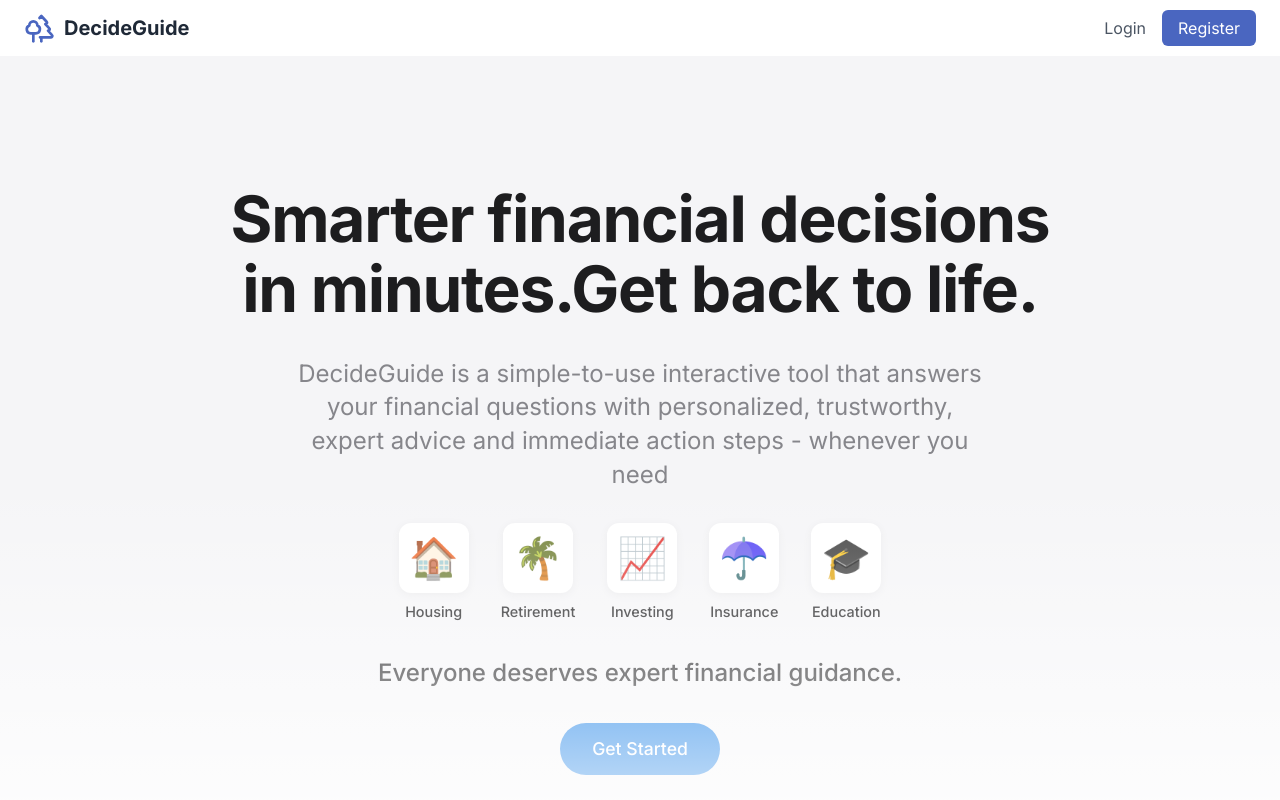
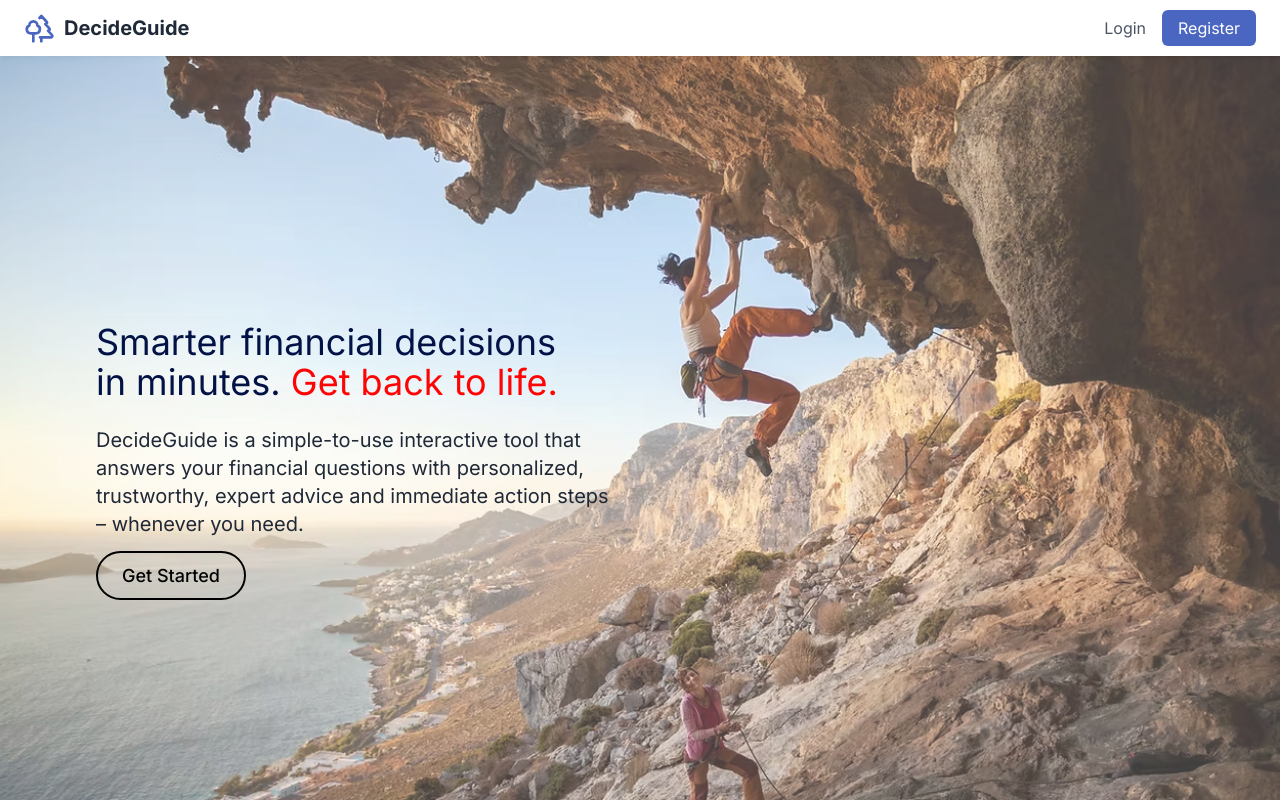
Before and after one commit to devsugar-money/DGEmerald, a React (Vite) app: page / in a window 1280 px wide. Built offline with nearby package versions, Linux system fonts and the light colour scheme; no server answers.

Commit message:
landing and questionaire page

```diff
--- a/src/pages/Landing.tsx
+++ b/src/pages/Landing.tsx
@@ -1,18 +1,75 @@
-import React from 'react';
-import { Link } from 'react-router-dom';
-import '../styles/landing.css';
+import React from "react";
+import { Link } from "react-router-dom";
+import "../styles/landing.css";
 
 const Landing: React.FC = () => {
   return (
     <div className="landing-container" data-testid="landing-page">
       {/* Hero Section - Clean, minimalist background with subtle gradient */}
-      <section className="hero-section">
-        <div className="content-container">
-          <h1 className="hero-title">
-          Smarter financial decisions<br />in minutes.Get back to life.
-          </h1>
-          <p className="hero-subtitle">
-          DecideGuide is a simple-to-use interactive tool that answers your financial questions with personalized, trustworthy, expert advice and immediate action steps - whenever you need
+      <div className="w-full min-h-screen">
+        <div className="relative h-[100vh] w-full">
+          {/* Background Image with Overlay */}
+          <div className="absolute inset-0">
+            <img
+              src="/landingBg.jpg"
+              alt="Background"
+              className="w-full h-full object-cover opacity-75"
+            />
+          </div>
+
+          {/* Content */}
+          <div className="relative z-10 flex flex-col pl-24 justify-center h-full px-6 text-center text-black">
+            {/* Main Text */}
+            <div className="max-w-[520px] text-start">
+              <h1 className="text-3xl sm:text-4xl font-normal text-[#021247] leading-snug">
+                Smarter financial decisions <br />
+                in minutes.{" "}
+                <span className="text-[#FF0404]">Get back to life.</span>
+              </h1>
+              <p className="mt-6 text-lg sm:text-xl text-gray-800">
+                DecideGuide is a simple-to-use interactive tool that answers
+                your financial questions with personalized, trustworthy, expert
+                advice and immediate action steps – whenever you need.
+              </p>
+
+              {/* CTA Buttons */}
+
+              <div className="mt-6">
+                <Link
+                  to="/register"
+                  className="px-6 py-3 border-2 border-black rounded-full text-lg font-medium hover:bg-black hover:text-white transition"
+                >
+                  Get Started
+                </Link>
+              </div>
+              {/* <div className="mt-8 flex flex-wrap gap-4 justify-center">
+                <button className="bg-blue-900 text-white px-6 py-3 rounded-full font-semibold hover:bg-blue-800">
+                  Sign up for early access
+                </button>
+                <button className="bg-blue-900 text-white px-6 py-3 rounded-full font-semibold hover:bg-blue-800">
+                  Try a free demo now
+                </button>
+              </div> */}
+
+              {/* Learn More */}
+              {/* <div className="mt-10">
+                <a
+                  href="#"
+                  className="text-gray-700 hover:text-gray-900 text-lg"
+                >
+                  Learn more <br />
+                </a>
+              </div> */}
+            </div>
+          </div>
+        </div>
+        <div className="bg-[#e6effa] text-center py-16 px-4">
+          <h2 className="text-2xl sm:text-3xl font-semibold text-gray-900">
+            DecideGuide is your personal digital financial advisor
+          </h2>
+
+          <p className="mt-6 text-lg text-gray-700">
+            Everyone faces lots of financial decisions.
           </p>
 
           {/* Modern Icon Row */}
@@ -49,50 +106,55 @@ const Landing: React.FC = () => {
             </div>
           </div>
 
-          <p className="hero-message">
+          <p className="mt-6 text-lg text-gray-700">
             Everyone deserves expert financial guidance.
           </p>
 
-          <div className="cta-container">
-            <Link to="/register" className="primary-button">
-              Get Started
-            </Link>
-          </div>
+          <p className="mt-6 text-2xl text-gray-700 max-w-xl mx-auto">
+            "Do it myself" doesn't mean do it alone
+          </p>
         </div>
-      </section>
+      </div>
 
-      {/* "Do-it-myself" Section */}
-      <section className="minimal-section">
-        <div className="content-container">
-          <h2 className="section-title">
-            "Do it myself" doesn't mean do it alone
-          </h2>
-        </div>
-      </section>
+      {/* DecideGuide in Action Section - Blue Background */}
+      <section className="bg-[#4865B2] py-16 text-white">
+        <div className="max-w-6xl mx-auto px-4 text-center">
+          <h2 className="text-3xl font-bold mb-8">DecideGuide in Action</h2>
+          <h3 className="text-2xl mb-4">
+            Harry and Sally have the same question:
+          </h3>
+          <p className="text-2xl font-semibold text-[#FFD700] mb-4">
+            Do I need life insurance or disability insurance?
+          </p>
+          <p className="text-xl mb-8">
+            but different personal circumstances and goals
+          </p>
+          <div className="w-1/4 h-[1px] bg-white mx-auto mb-8"></div>
+          <p className="text-xl mb-12">
+            With just 1 question DecideGuide creates the right unique decision
+            path
+          </p>
 
-      {/* Fiduciary Section - Blue background matching reference image */}
-      <section className="fiduciary-section">
-        <div className="content-container">
-          <h2 className="section-title light">
-            DecideGuide is built on science by fiduciary financial experts
-          </h2>
-          <p className="section-subtitle light">
-            Only fiduciaries are legally and ethically required to put your best interest first
+          <p className="text-lg mx-auto max-w-4xl">
+            It's time to enroll in employee benefits. Harry and Sally must
+            decide whether to pay for life or disability insurance. They start
+            by searching online. Facing 32 million results they turn to
+            DecideGuide. With just one question DecideGuide leads Harry and
+            Sally down unique personal smart decision paths designed to achieve
+            their individual goals.
           </p>
-          <div className="cta-container">
-            <Link to="/register" className="secondary-button">
-              Put DecideGuide to Work for You
-            </Link>
-          </div>
         </div>
       </section>
 
       {/* Decision Flow Diagram Section - Styled to match reference image */}
-      <section className="flow-section">
-        <div className="content-container">
+      <section className="flow-section flex-col justify-center items-center gap-3">
+        {/* <div className="content-container">
           <div className="text-container">
             <h2 className="section-title">See how DecideGuide works</h2>
-            <p className="section-subtitle">Our personalized decision path helps you make the right choices based on your unique circumstances</p>
+            <p className="section-subtitle">
+              Our personalized decision path helps you make the right choices
+              based on your unique circumstances
+            </p>
           </div>
           <div className="image-container">
             <div className="flow-diagram">
@@ -105,35 +167,28 @@ const Landing: React.FC = () => {
               <div className="flow-node end">Tailored Recommendations</div>
             </div>
           </div>
+        </div> */}
+        <div className="p-4">
+          <span className="text-[1.3rem] font-normal">Welcome to DecideGuide! How can we help?</span>
         </div>
+        <img src="/flow-diagram.png" className="max-w-1/2 w-1/2 " />
       </section>
 
-      {/* DecideGuide in Action Section - Blue Background */}
-      <section className="bg-[#4865B2] py-16 text-white">
-        <div className="max-w-6xl mx-auto px-4 text-center">
-          <h2 className="text-3xl font-bold mb-8">
-            DecideGuide in Action
+      {/* Fiduciary Section - Blue background matching reference image */}
+      <section className="fiduciary-section">
+        <div className="content-container">
+          <h2 className="section-title light mb-3">
+            DecideGuide is built on science by fiduciary financial experts
           </h2>
-          <h3 className="text-2xl mb-4">
-            Harry and Sally have the same question:
-          </h3>
-          <p className="text-2xl font-semibold text-[#FFD700] mb-4">
-            Do I need life insurance or disability insurance?
+          <p className="section-subtitle light">
+            Only fiduciaries are legally and ethically required to put your best
+            interest first
           </p>
-          <p className="text-xl mb-8">
-            but different personal circumstances and goals
-          </p>
-          <div className="w-16 h-1 bg-white mx-auto mb-8"></div>
-          <p className="text-xl mb-12">
-            With just 1 question DecideGuide creates the right unique decision path
-          </p>
-
-          <p className="text-lg mx-auto max-w-4xl">
-            It's time to enroll in employee benefits. Harry and Sally must decide whether to pay for
-            life or disability insurance. They start by searching online. Facing 32 million results they
-            turn to DecideGuide. With just one question DecideGuide leads Harry and Sally down
-            unique personal smart decision paths designed to achieve their individual goals.
-          </p>
+          <div className="cta-container">
+            <Link to="/register" className="secondary-button">
+              Put DecideGuide to Work for You
+            </Link>
+          </div>
         </div>
       </section>
 
@@ -142,8 +197,9 @@ const Landing: React.FC = () => {
         <div className="content-container">
           <h2 className="section-title">DecideGuide in Action</h2>
           <p className="section-subtitle">
-            A simple-to-use interactive tool that answers your financial questions with
-            personalized, trustworthy, expert advice and immediate action steps — whenever you need it.
+            A simple-to-use interactive tool that answers your financial
+            questions with personalized, trustworthy, expert advice and
+            immediate action steps — whenever you need it.
           </p>
           <div className="button-group">
             <Link to="/register" className="primary-button">
@@ -160,11 +216,13 @@ const Landing: React.FC = () => {
       <section className="bg-white py-16">
         <div className="max-w-6xl mx-auto px-4 text-center">
           <h2 className="text-3xl md:text-4xl font-bold text-gray-900 mb-12">
-            Smarter financial decisions in minutes. <span className="text-[#FF4438]">Get back to life.</span>
+            Smarter financial decisions in minutes.{" "}
+            <span className="text-[#FF4438]">Get back to life.</span>
           </h2>
           <p className="text-xl text-gray-700 mb-10 max-w-3xl mx-auto">
-            DecideGuide is a simple-to-use interactive tool that answers your financial questions with
-            personalized, trustworthy, expert advice and immediate action steps - whenever you need.
+            DecideGuide is a simple-to-use interactive tool that answers your
+            financial questions with personalized, trustworthy, expert advice
+            and immediate action steps - whenever you need.
           </p>
           <div className="flex justify-center gap-4 flex-wrap">
             <Link
@@ -189,19 +247,27 @@ const Landing: React.FC = () => {
           <div className="benefits-grid">
             <div className="benefit-card">
               <h3 className="benefit-title">Personalized Guidance</h3>
-              <p className="benefit-text">Tailored to your unique financial situation and goals</p>
+              <p className="benefit-text">
+                Tailored to your unique financial situation and goals
+              </p>
             </div>
             <div className="benefit-card">
               <h3 className="benefit-title">Expert Knowledge</h3>
-              <p className="benefit-text">Built on proven financial principles and fiduciary standards</p>
+              <p className="benefit-text">
+                Built on proven financial principles and fiduciary standards
+              </p>
             </div>
             <div className="benefit-card">
               <h3 className="benefit-title">Clear Action Steps</h3>
-              <p className="benefit-text">Concrete next steps without jargon or complexity</p>
+              <p className="benefit-text">
+                Concrete next steps without jargon or complexity
+              </p>
             </div>
             <div className="benefit-card">
               <h3 className="benefit-title">Time Saving</h3>
-              <p className="benefit-text">Make informed decisions quickly with confidence</p>
+              <p className="benefit-text">
+                Make informed decisions quickly with confidence
+              </p>
             </div>
           </div>
         </div>
@@ -210,7 +276,9 @@ const Landing: React.FC = () => {
       {/* Call to Action */}
       <section className="cta-section">
         <div className="content-container">
-          <h2 className="section-title light">Ready to transform your financial future?</h2>
+          <h2 className="section-title light">
+            Ready to transform your financial future?
+          </h2>
           <div className="cta-container">
             <Link to="/register" className="secondary-button">
               Get Started Today
@@ -230,29 +298,56 @@ const Landing: React.FC = () => {
             <div className="footer-col">
               <h4 className="footer-title">Legal</h4>
               <ul className="footer-links">
-                <li><Link to="/terms" className="footer-link">Terms of Use</Link></li>
-                <li><Link to="/disclaimer" className="footer-link">Disclaimer</Link></li>
-                <li><Link to="/restrictions" className="footer-link">Use Restrictions</Link></li>
+                <li>
+                  <Link to="/terms" className="footer-link">
+                    Terms of Use
+                  </Link>
+                </li>
+                <li>
+                  <Link to="/disclaimer" className="footer-link">
+                    Disclaimer
+                  </Link>
+                </li>
+                <li>
+                  <Link to="/restrictions" className="footer-link">
+                    Use Restrictions
+                  </Link>
+                </li>
               </ul>
             </div>
             <div className="footer-col">
               <h4 className="footer-title">Contact</h4>
               <ul className="footer-links">
-                <li><Link to="/contact" className="footer-link">Get in Touch</Link></li>
-                <li><Link to="/support" className="footer-link">Support</Link></li>
+                <li>
+                  <Link to="/contact" className="footer-link">
+                    Get in Touch
+                  </Link>
+                </li>
+                <li>
+                  <Link to="/support" className="footer-link">
+                    Support
+                  </Link>
+                </li>
               </ul>
             </div>
           </div>
 
           <div className="footer-disclaimer">
             <p>
-              Disclaimer: Each person's financial obligations, goals, needs, and circumstances are unique. The Women Investing Now (WIN) website is for educational purposes only. WIN does not sell financial products and does not recommend or manage individual investments. Nothing on this website shall be construed as individual investment, tax, or legal advice.
+              Disclaimer: Each person's financial obligations, goals, needs, and
+              circumstances are unique. The Women Investing Now (WIN) website is
+              for educational purposes only. WIN does not sell financial
+              products and does not recommend or manage individual investments.
+              Nothing on this website shall be construed as individual
+              investment, tax, or legal advice.
             </p>
           </div>
 
           <div className="footer-copyright">
             <p>
-              Copyright ©2015-2024 Social Strategy LLC. All Rights Reserved. WIN, Women Investing Now, and DecideGuide are trademarks of Social Strategy LLC.
+              Copyright ©2015-2024 Social Strategy LLC. All Rights Reserved.
+              WIN, Women Investing Now, and DecideGuide are trademarks of Social
+              Strategy LLC.
             </p>
           </div>
         </div>
--- a/src/styles/landing.css
+++ b/src/styles/landing.css
@@ -88,10 +88,10 @@ section {
 }
 
 .section-title {
-  font-size: clamp(2rem, 4vw, 3rem);
-  font-weight: 600;
+  font-size: clamp(1.8rem, 2.5vw, 2.1rem);
+  font-weight: 500;
   line-height: 1.2;
-  margin-bottom: var(--spacing-md);
+  /* margin-bottom: var(--spacing-sm); */
   letter-spacing: -0.02em;
 }
 
@@ -100,12 +100,12 @@ section {
 }
 
 .hero-subtitle, .section-subtitle {
-  font-size: clamp(1.2rem, 2vw, 1.5rem);
+  font-size: clamp(1.25rem, 2vw, 1.25rem);
   font-weight: 400;
   line-height: 1.4;
   margin-bottom: var(--spacing-md);
   color: var(--accent-color);
-  max-width: 700px;
+  /* max-width: 700px; */
   margin-left: auto;
   margin-right: auto;
 }
```
Also changed, not shown: src/pages/Questionnaire.tsx (+30 -15 lines), public/flow-diagram.png (added), public/landingBg.jpg (added).
